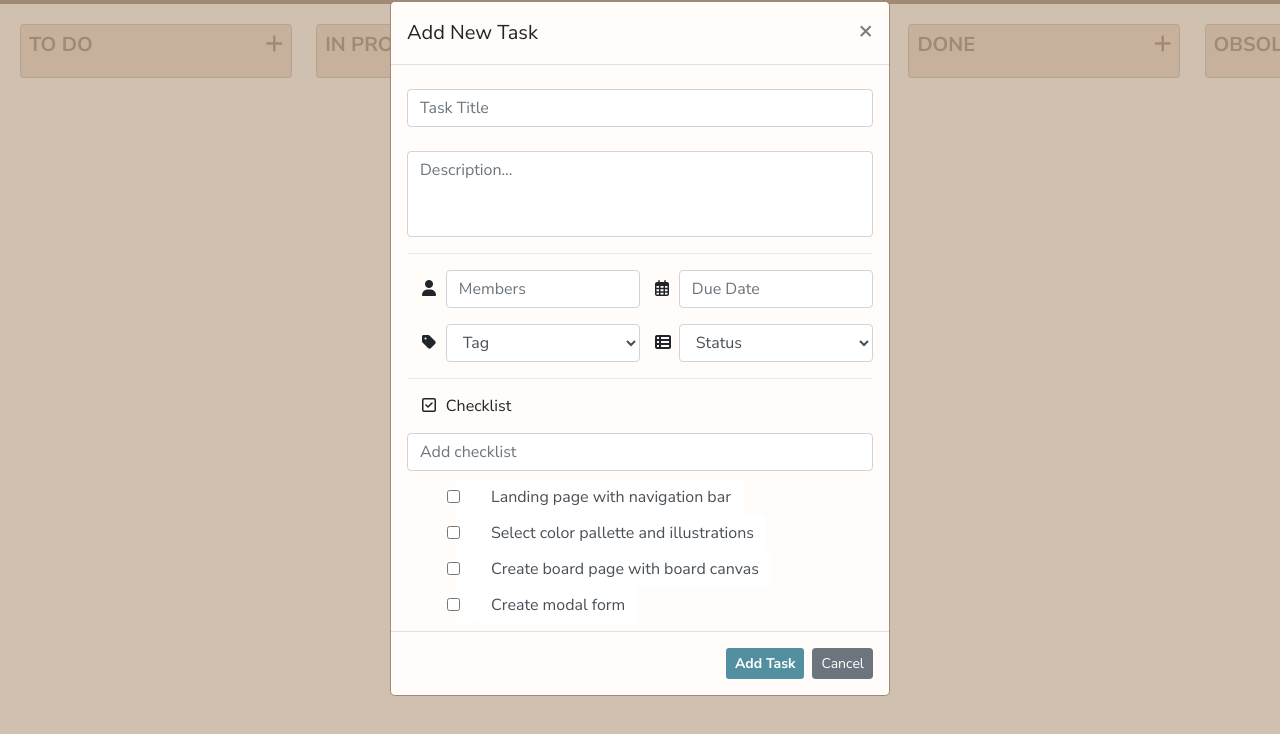
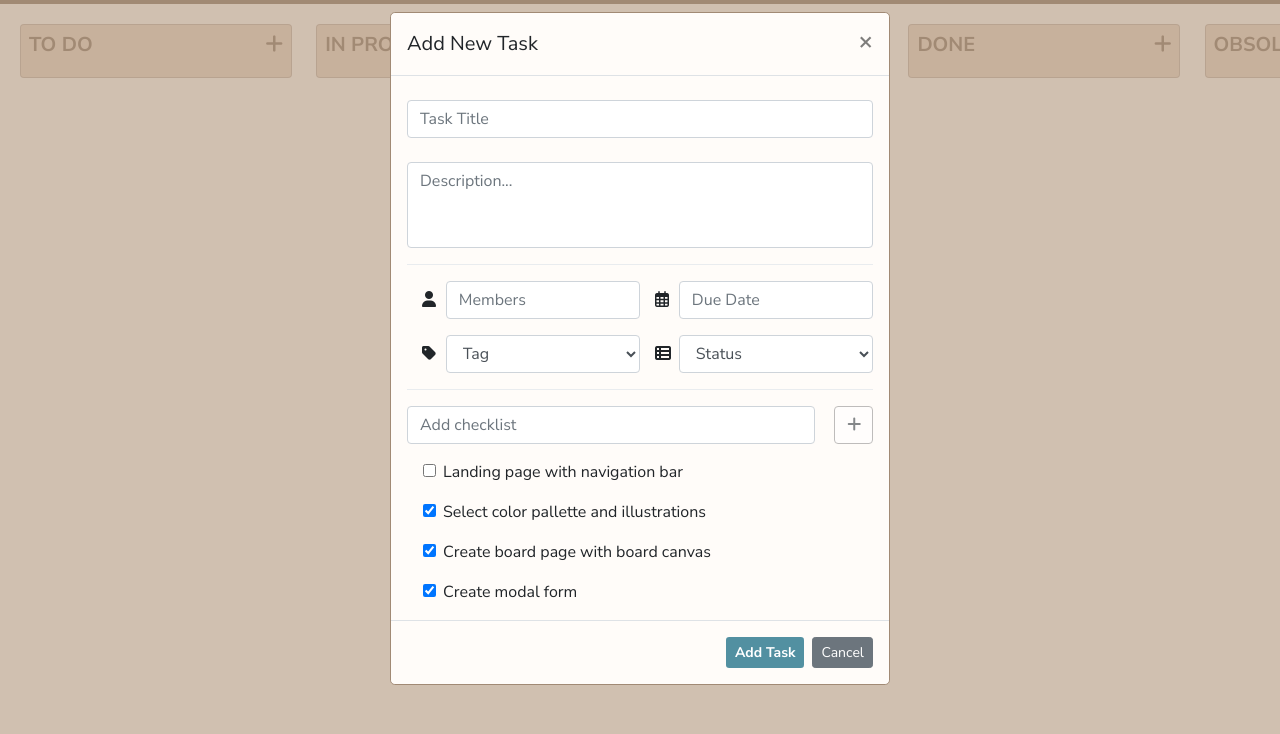
Before and after one commit to jayjwseo/jigmu, a plain HTML site: page board-page.html in a window 1280 px wide. Both pictures are taken after a click on the link 274 px from the left and 97 px from the top of the page. Shown: the part 52-786 px from the top of the page. Drawn offline with nearby package versions, Linux system fonts and the light colour scheme.

Commit message:
add checklistjs

```diff
--- a/board-page.html
+++ b/board-page.html
@@ -38,6 +38,7 @@
     <!-- Scripts -->
     <script defer src="js/board.js"></script>
     <script defer src="js/taskManager.js"></script>
+    <script defer src="js/checklist.js"></script>
 </head>
 
 <body>
@@ -233,47 +234,55 @@
                             </div>
                             <div class="dropdown-divider"></div>
                             <!-- Checklist-->
-                            <div class="form-group">
-                                <label for=" task-checklist" class="col-1 col-form-label mt-3 mt-sm-0"><i
-                                        class="far fa-check-square"></i></label>Checklist
-                                <div class="checklist">
-                                    <input type="text" class="form-control" name="" id="task-checklist"
-                                        placeholder="Add checklist">
+                        <div class="form-group">
+                            <!-- <label for=" task-checklist" class="col-1 col-form-label mt-3 mt-sm-0"><i
+                                        class="far fa-check-square"></i></label>Checklist -->
+                            <div class="inputField form-margin row justify-content-between">
+                                <div class="col-10 p-0">
+                                    <input type="text" class="form-control" placeholder="Add checklist"
+                                        id="new-task-checklist">
                                 </div>
+                                <button class="btn btn-outline-dark col-1"><i class="fas fa-plus"></i></button>
                             </div>
-                            <div class="checkbox-container">
-                                <div class="input-group mt-2">
-                                    <div class="input-group-text">
-                                        <input class="form-check-input" type="checkbox" value=""
-                                            aria-label="Checkbox for following text input">
-                                    </div>
-                                    <span class="input-group-text">Landing page with navigation bar</span>
+
+                            <div class="checkbox-container justify-content-between">
+                                <div class="form-check">
+                                    <input class="form-check-input" type="checkbox" value="" id="flexCheckDefault">
+                                    <label class="form-check-label" for="flexCheckDefault">Landing page with navigation
+                                        bar </label>
+                                    <span><i class="fas fa-trash"></i></span></li>
                                 </div>
 
-                                <div class="input-group ">
-                                    <div class="input-group-text">
-                                        <input class="form-check-input" type="checkbox" value=""
-                                            aria-label="Checkbox for following text input">
-                                    </div>
-                                    <span class="input-group-text">Select color pallette and illustrations</span>
+                                <div class="form-check">
+                                    <input class="form-check-input" type="checkbox" value="" id="flexCheckChecked"
+                                        checked>
+                                    <label class="form-check-label" for="flexCheckChecked"> Select color pallette and
+                                        illustrations </label>
+                                    <span><i class="fas fa-trash"></i></span></li>
                                 </div>
 
-                                <div class="input-group ">
-                                    <div class="input-group-text">
-                                        <input class="form-check-input" type="checkbox" value=""
-                                            aria-label="Checkbox for following text input">
-                                    </div>
-                                    <span class="input-group-text">Create board page with board canvas</span>
+                                <div class="form-check">
+                                    <input class="form-check-input" type="checkbox" value="" id="flexCheckChecked"
+                                        checked>
+                                    <label class="form-check-label" for="flexCheckChecked"> Create board page with board
+                                        canvas </label>
+                                    <span><i class="fas fa-trash"></i></span></li>
                                 </div>
 
-                                <div class="input-group mb-2">
-                                    <div class="input-group-text">
-                                        <input class="form-check-input" type="checkbox" value=""
-                                            aria-label="Checkbox for following text input">
-                                    </div>
-                                    <span class="input-group-text">Create modal form</span>
+                                <div class="form-check">
+                                    <input class="form-check-input" type="checkbox" value="" id="flexCheckChecked"
+                                        checked>
+                                    <label class="form-check-label" for="flexCheckChecked"> Create modal form </label>
+                                    <span><i class="fas fa-trash"></i></span></li>
                                 </div>
+                                <!-- <ul class="todoList">
+                                    <li><label for="tick-box" class="col-1 mt-3 mt-sm-0"><i class="far fa-square"></i></label> Landing page with navigation bar<span><i class="fas fa-trash"></i></span></li>
+                                    <li><label for="tick-box" class="col-1 mt-3 mt-sm-0"><i class="far fa-square"></i></label> Select color pallette and illustrations<span><i class="fas fa-trash"></i></span></li>
+                                    <li><label for="tick-box" class="col-1 mt-3 mt-sm-0"><i class="far fa-square"></i></label> Create board page with board canvas<span><i class="fas fa-trash"></i></span></li>
+                                    <li><label for="tick-box" class="col-1 mt-3 mt-sm-0"><i class="far fa-square"></i></label>Create modal form<span><i class="fas fa-trash"></i></span></li>
+                                </ul> -->
                             </div>
+                        </div>
                             <!-- End Checklist -->
                         </form>
                     </div>
--- a/css/styles.css
+++ b/css/styles.css
@@ -333,15 +333,46 @@ h2 {
 }
 
 /* Modal Form - Checklist */
-.checklist {
-  margin-top: 0.5rem;
-}
-
-.input-group-text {
-  background-color: white;
-  border: none;
+#new-task-checklist{
+  width: 105%;
 }
 
 .checkbox-container {
-  margin: 0rem 3rem;
+  margin: 1rem 0rem;
 }
+
+.form-check {
+  list-style: none;
+  margin:1rem;
+  position: relative;
+}
+
+.checkbox-container span {
+  position: absolute;
+  right: -100rem;
+  cursor: pointer;
+  overflow: hidden;
+
+}
+
+.checkbox-container:hover span {
+  right:0.2rem;
+
+}
+
+
+.todoList li .i {
+  padding: 2rem;
+}
+
+.inputField button {
+  background: #fff;
+  opacity: 0.6;
+  pointer-events: none;
+  border-color: rgb(148, 147, 147);
+}
+
+.inputField button.active {
+  opacity: 1;
+  pointer-events: auto;
+}
--- /dev/null
+++ b/js/checklist.js
@@ -0,0 +1,43 @@
+const inputBox = document.querySelector(".inputField input");
+const addBtn = document.querySelector(".inputField button");
+const formGroup = document.querySelector(".form-group");
+
+// Adding input
+inputBox.onkeyup = () => {
+    let userData = inputBox.value;
+    if(userData.trim() != 0){
+        addBtn.classList.add("active");
+    }else {
+        addBtn.classList.remove("active");
+    }
+}
+
+//   When user click add button
+
+addBtn.onclick = () => {
+    let userData = inputBox.value;
+    let getLocalStorage = localStorage.getItem("New Todo");
+    if(getLocalStorage == null){
+listArr = [];
+    }else{
+        listArr = JSON.parse(getLocalStorage);
+    }
+    listArr.push(userData);
+    localStorage.setItem("New Todo", JSON.stringify(listArr));
+    showTasks();
+}
+
+// Showing Tasks
+function showTasks(){
+    let getLocalStorage = localStorage.getItem("New Todo");
+    if(getLocalStorage == null){
+        listArr = [];
+    }else{
+        listArr = JSON.parse(getLocalStorage);
+    }
+    let newTaskTag = '';
+    listArr.forEach((element, index) => {
+        newTaskTag = '<label class="form-check-label" for="flexCheckDefault"></label> ${element} <span><i class="fas fa-trash"></i></span></li>';
+    });
+    formGroup.innerHTML = newTaskTag;
+}
```
